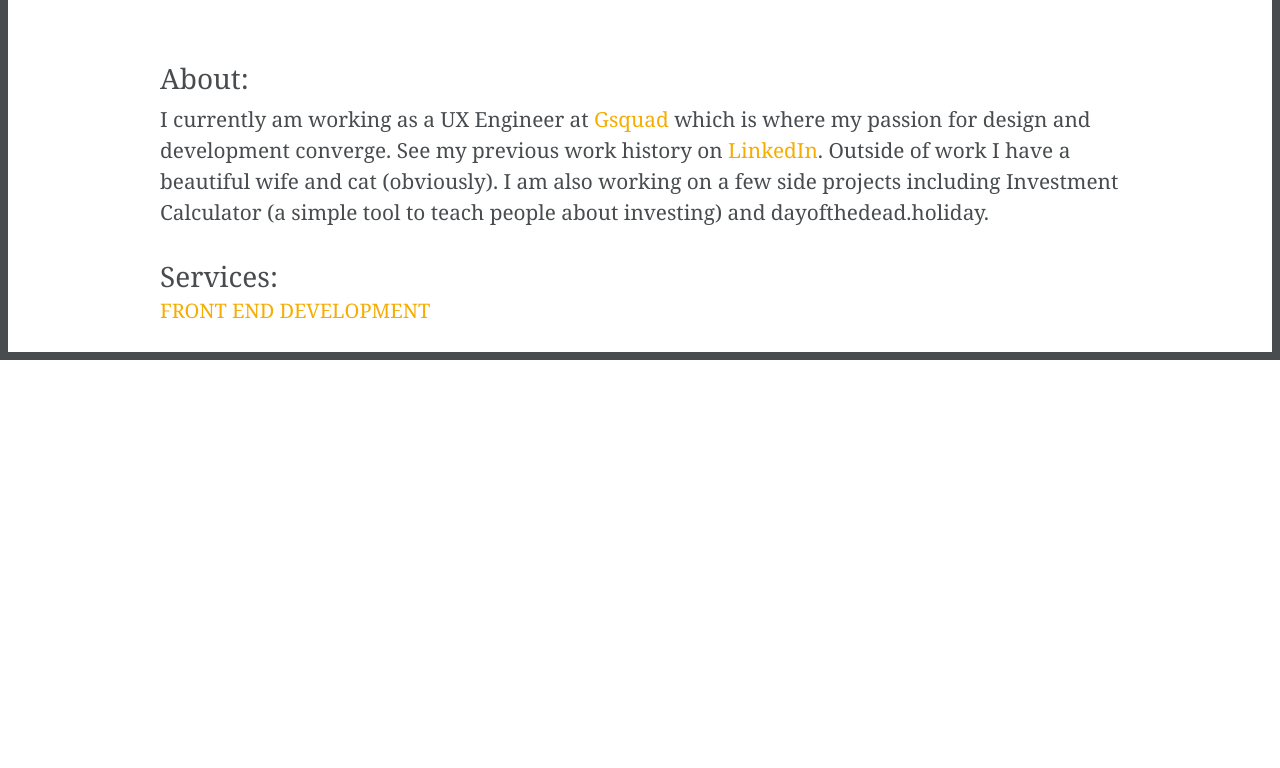
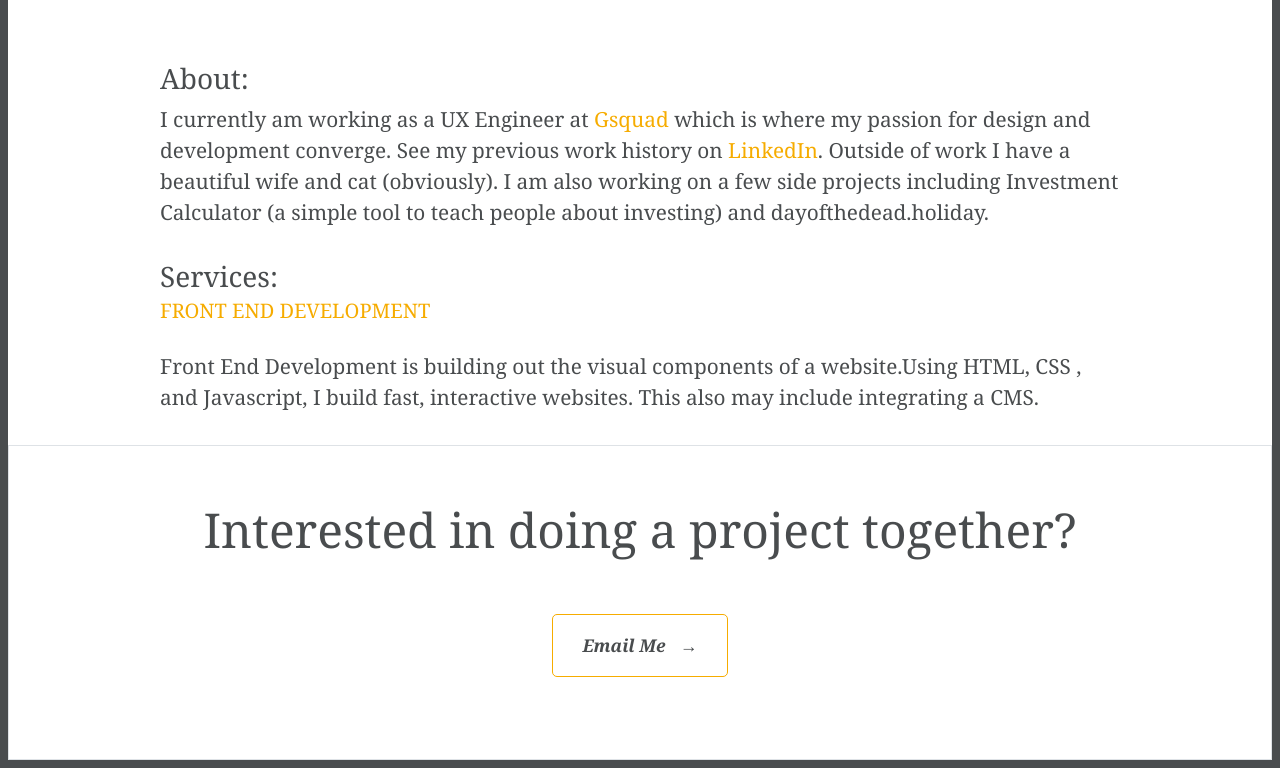
Before and after one commit to Junaidaslam49/Junaidaslam49.github.io, a plain HTML site: page index.html in a window 1280 px wide. Shown: the part 944-1712 px from the top of the page. Before the commit the page ends 1304 px from the top, so only its background shows below. Drawn offline with nearby package versions, Linux system fonts and the light colour scheme.

Commit message:
added email section

```diff
--- a/index.css
+++ b/index.css
@@ -62,6 +62,42 @@ h4 {
     color: #F6AC00;
     text-transform: uppercase;
 }
+h1 {
+    font-size: 3em;
+    line-height: 1.5em;
+    margin-bottom: 1em;
+}
+.border {
+    border-top: 1px solid #f0eeee;
+}
+.cta-section {
+    text-align: center;
+    padding-top: 3em;
+    padding-bottom: 4em;
+}
+.cta-button {
+    border-radius: 5px;
+    border: 1px solid #F6AC00;
+    padding: 1em 1.5em;
+    display: inline-block;
+    font-size: 1.5em;
+    font-style: italic;
+    margin: 0 1em;
+    margin-bottom: 1em;
+    min-width: 10em;
+    transition: all 0.25s ease;
+}
+.cta-section a {
+    font-size: 1.1em;
+    color: #494c4e;
+    text-decoration: none;
+    font-weight: bold;
+}
+.arrow-right {
+    display: inline-block;
+    transition: all 0.25s ease;
+    padding-left: 10px;
+}
 @media only screen
   and (min-device-width: 320px)
   and (max-device-width: 480px)
--- a/index.html
+++ b/index.html
@@ -40,14 +40,20 @@
       </section>
       <section class="inner-container">
         <h3>About:</h3>
-        <p>
-          I currently am working as a UX Engineer at <a href="#" class="yellow">Gsquad</a>
+        <p>I currently am working as a UX Engineer at <a href="#" class="yellow">Gsquad</a>
           which is where my passion for design and development converge. See my previous work history on <a href="#" class="yellow">LinkedIn</a>.
           Outside of work I have a beautiful wife and cat (obviously). I am also working on a few side projects including Investment Calculator (a simple tool to teach people
-          about investing) and dayofthedead.holiday.
+          about investing) and dayofthedead.holiday.</p>
           <h3>Services:</h3>
           <h4>Front End Development</h4>
-       </p>
+          <p>Front End Development is building out the visual components of a website.Using HTML, CSS , and Javascript,
+            I build fast, interactive websites. This also may include integrating a CMS.</p>
+      </section>
+      <section class="cta-section border">
+          <div class="inner-container">
+              <h1>Interested in doing a project together?</h1>
+              <a href="mailto:junaidaslam49@yahoo.com" class="cta-button">Email Me <span class="arrow-right">→</span></a>
+          </div>
       </section>
     </div>
   </body>
```
